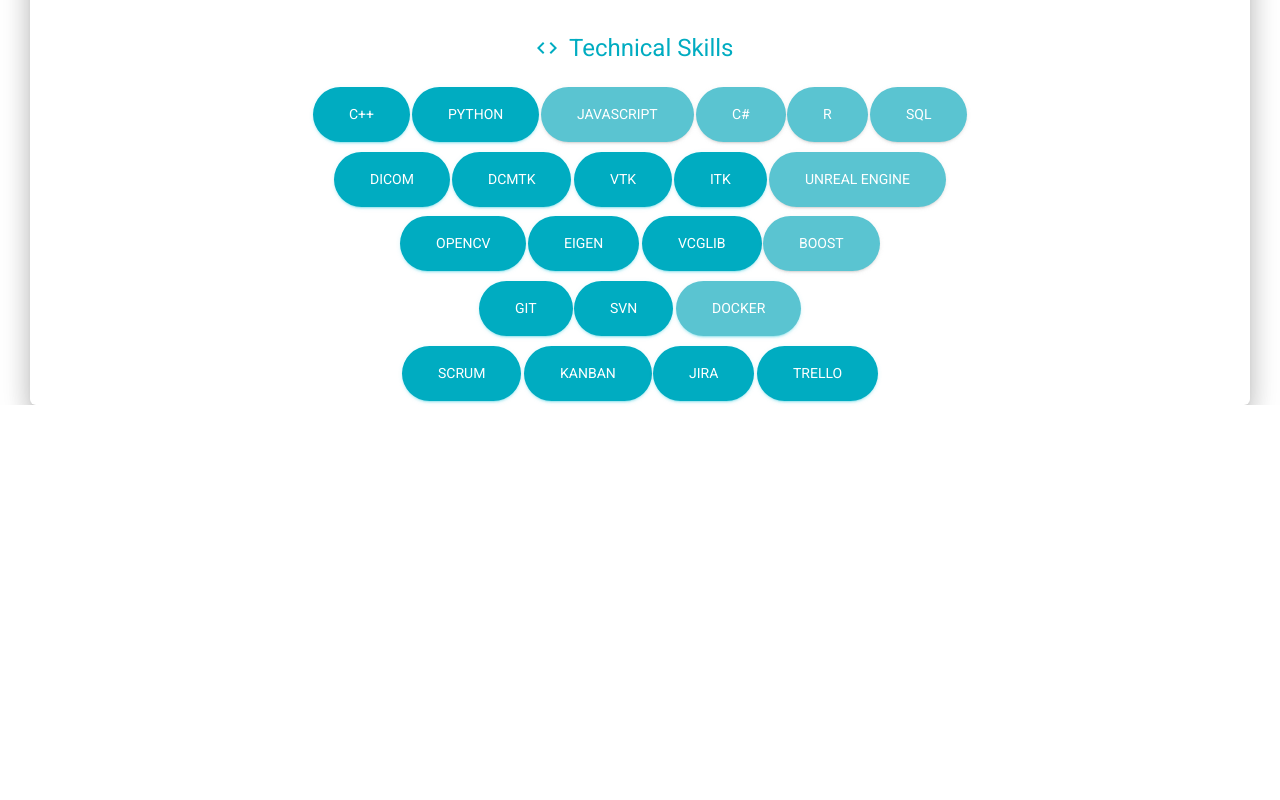
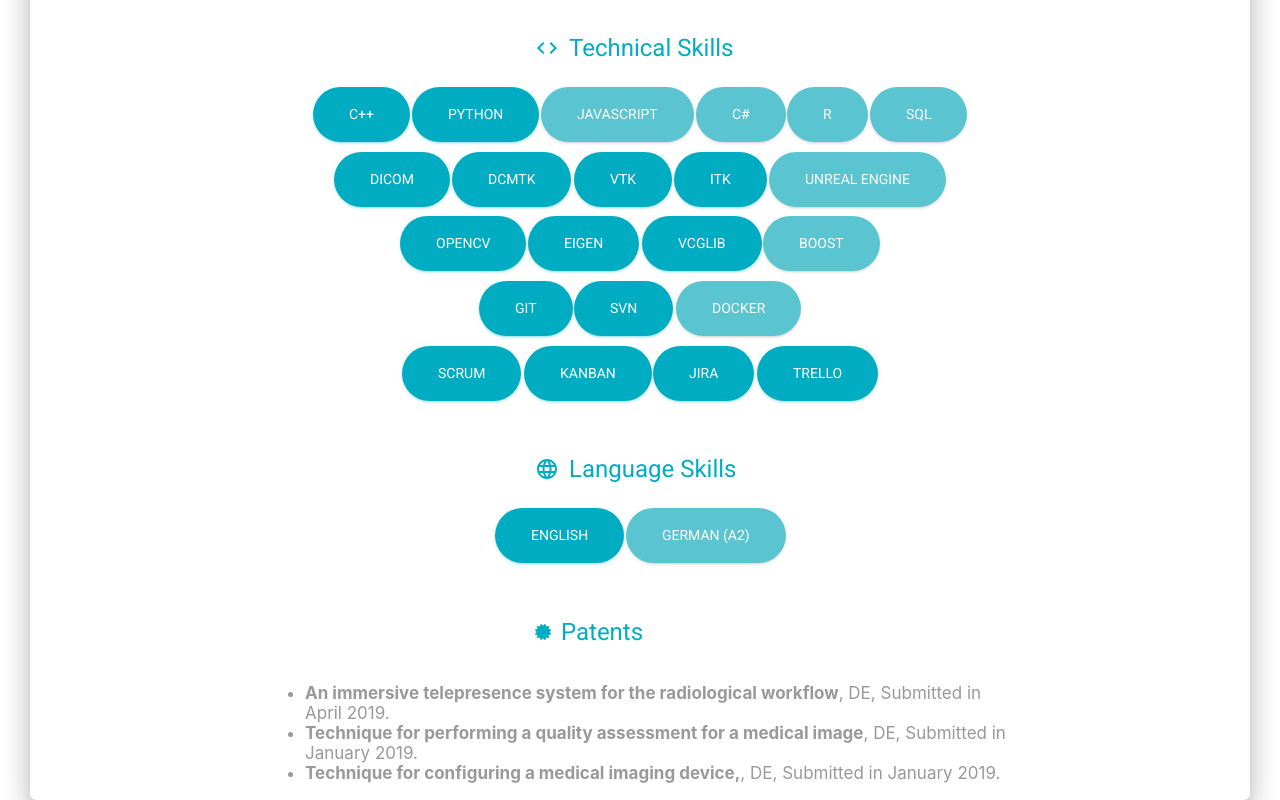
Before and after one commit to medha-juneja/medha-juneja.github.io, a React (Create React App) app: page / in a window 1280 px wide. Shown: the part 1538-2338 px from the top of the page. Before the commit the page ends 1943 px from the top, so only its background shows below. Built offline with nearby package versions, Linux system fonts and the light colour scheme.

Commit message:
added language and patent

```diff
--- a/src/customcomponents/Resume.js
+++ b/src/customcomponents/Resume.js
@@ -6,7 +6,7 @@
 import GridItem from "components/Grid/GridItem.js";
 import styles from "assets/jss/material-kit-react/customviews/resumePage.js";
 import Button from "components/CustomButtons/Button.js";
-import {WorkOutline, LocalLibrary, Code} from "@material-ui/icons";
+import {WorkOutline, LocalLibrary, Code, Language} from "@material-ui/icons";
 import List from "@material-ui/core/List";
 import ListItem from "@material-ui/core/ListItem";
 
@@ -137,7 +137,7 @@
                           <br/>
                           <Button color="info" size ="lg" round>Git</Button>
                           <Button color="info" size ="lg" round>SVN</Button>
-                          <Button style={{backgroundColor:"#5ac4d1"}} color="info" size ="lg" round>Docker</Button>
+                          <Button style={{backgroundColor:"#5ac4d1"}} size ="lg" round>Docker</Button>
                           <br/>
                           <Button color="info" size ="lg" round>SCRUM</Button>
                           <Button color="info" size ="lg" round>Kanban</Button>
@@ -145,6 +145,24 @@
                           <Button color="info" size ="lg" round>Trello</Button>
 
 
+                          <div className={classes.cvheading_container} style={{paddingTop:"30px"}}>
+                            <Language/><h2 className={classes.cvheading}>Language Skills</h2>
+                          </div>
+                            <Button color="info" size ="lg" round>English</Button>
+                            <Button style={{backgroundColor:"#5ac4d1"}} size ="lg" round>German (A2)</Button>
+
+                          <div className={classes.cvheading_container} style={{paddingTop:"30px"}}>
+                            <i class="fa fa-certificate" aria-hidden="true"/><h2 className={classes.cvheading}>Patents</h2>
+                          </div>
+                            <div className={classes.cvdescription_container}>
+                              <span style={{color: "#999", fontSize:"17px", textAlign:"left"}}>
+                              <ul>
+                                <li><b>An immersive telepresence system for the radiological workflow</b>, DE, Submitted in April 2019.</li>
+                                <li><b>Technique for performing a quality assessment for a medical image</b>, DE, Submitted in January 2019.</li>
+                                <li><b>Technique for configuring a medical imaging device,</b>, DE, Submitted in January 2019.</li>
+                              </ul>
+                              </span>
+                            </div>
 
                 </div>
               </GridItem>
```
